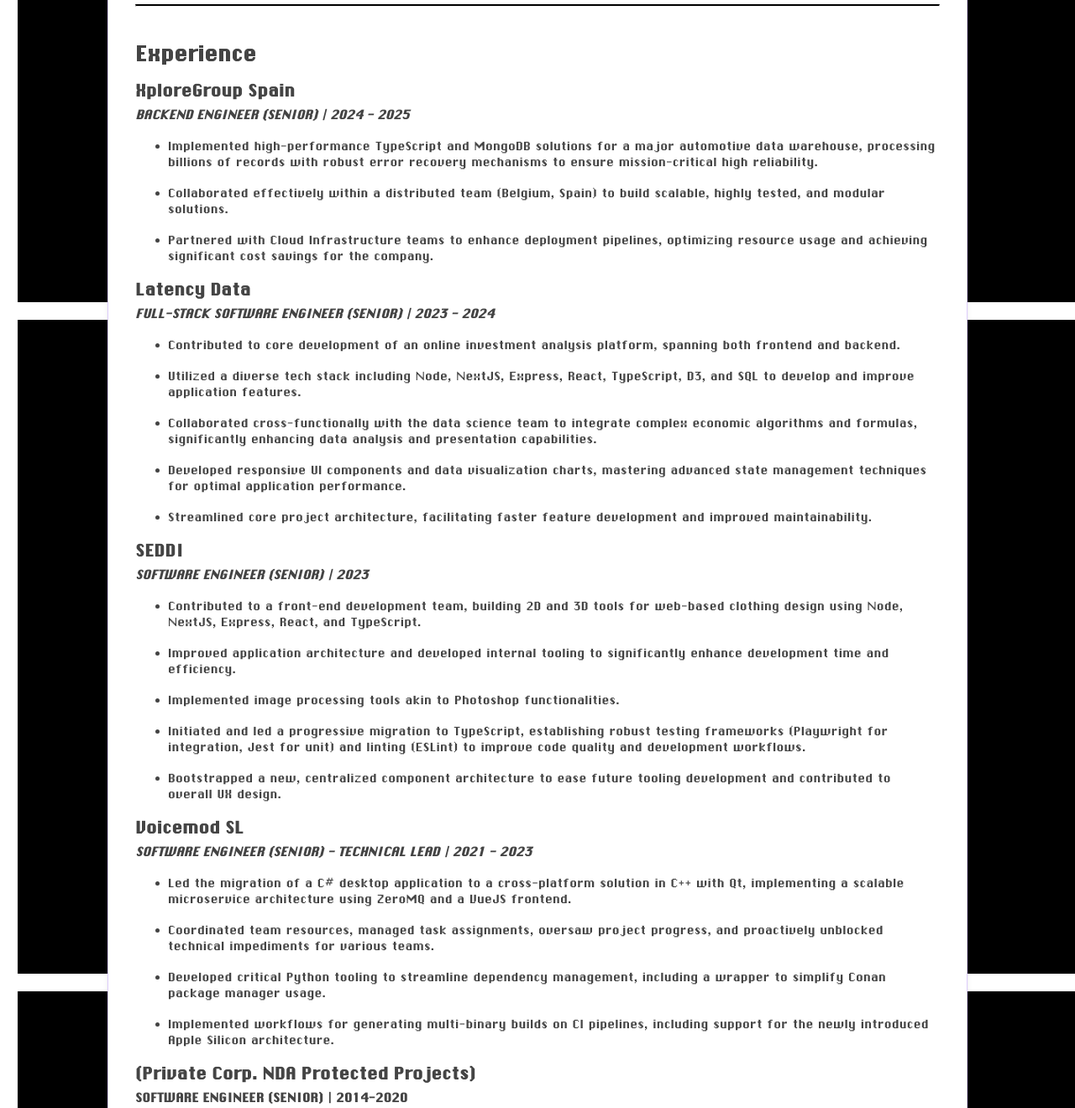
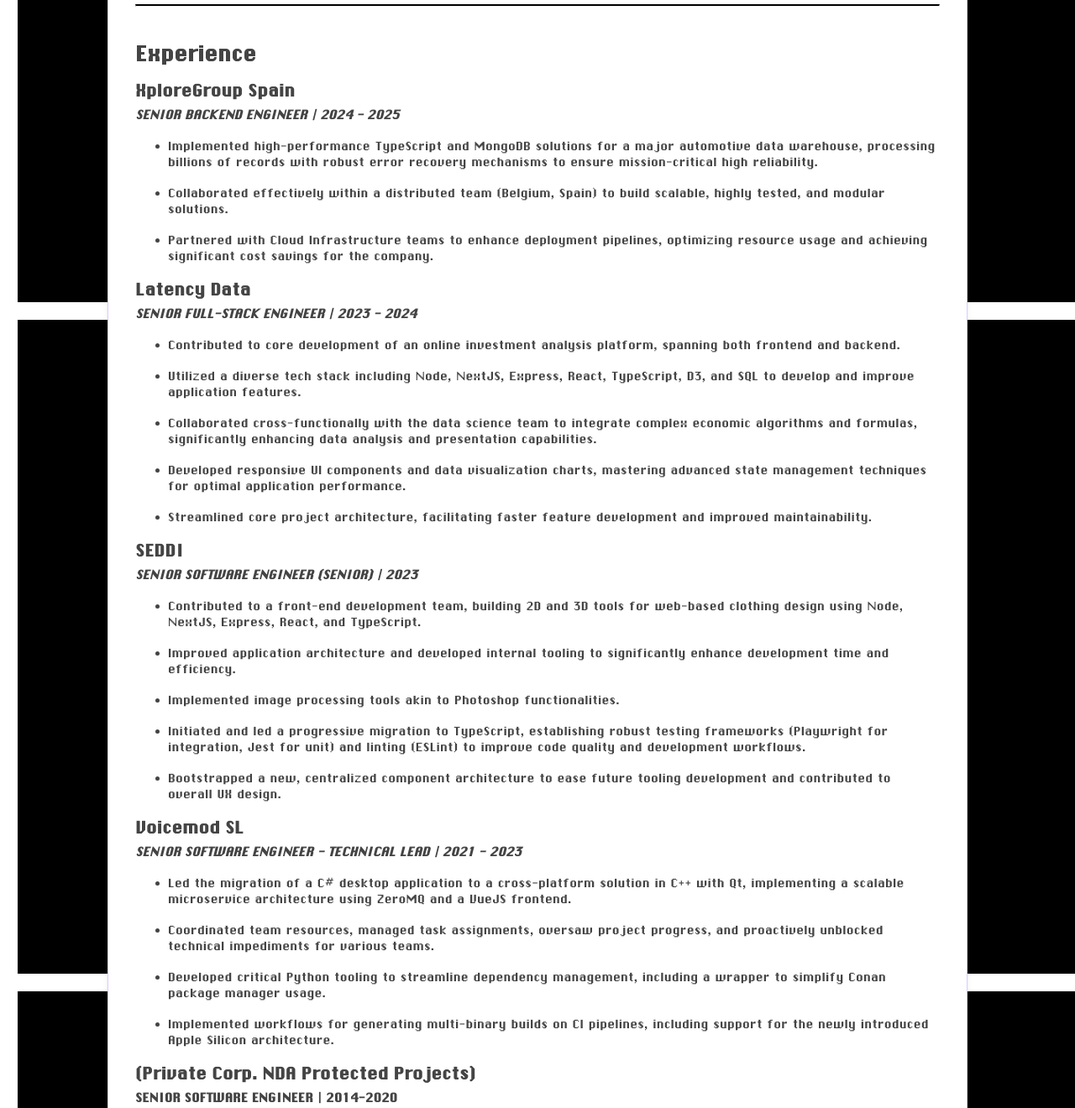
Before and after one commit to becksclair/heliasar, an Astro site: page /resume in a window 1280 px wide. Shown: the part 440-1760 px from the top of the page at 84% size. Built offline with nearby package versions, Linux system fonts and the light colour scheme; Astro itself is replaced by a stand-in of ours.

Commit message:
fix: standardize job titles in resume for consistency and clarity

```diff
--- a/src/pages/resume.md
+++ b/src/pages/resume.md
@@ -26,7 +26,7 @@
 
 ### XploreGroup Spain
 
-#### *BACKEND ENGINEER (SENIOR) | 2024 - 2025*
+#### *SENIOR BACKEND ENGINEER | 2024 - 2025*
 
 - Implemented high-performance TypeScript and MongoDB solutions for a major automotive data warehouse, processing billions of records with robust error recovery mechanisms to ensure mission-critical high reliability.
 
@@ -36,7 +36,7 @@
 
 ### Latency Data
 
-#### *FULL-STACK SOFTWARE ENGINEER (SENIOR) | 2023 - 2024*
+#### *SENIOR FULL-STACK ENGINEER | 2023 - 2024*
 
 - Contributed to core development of an online investment analysis platform, spanning both frontend and backend.
 
@@ -50,7 +50,7 @@
 
 ### SEDDI
 
-#### *SOFTWARE ENGINEER (SENIOR) | 2023*
+#### *SENIOR SOFTWARE ENGINEER (SENIOR) | 2023*
 
 - Contributed to a front-end development team, building 2D and 3D tools for web-based clothing design using Node, NextJS, Express, React, and TypeScript.
 
@@ -64,7 +64,7 @@
 
 ### Voicemod SL
 
-#### *SOFTWARE ENGINEER (SENIOR) - TECHNICAL LEAD | 2021 - 2023*
+#### *SENIOR SOFTWARE ENGINEER - TECHNICAL LEAD | 2021 - 2023*
 
 - Led the migration of a C# desktop application to a cross-platform solution in C++ with Qt, implementing a scalable microservice architecture using ZeroMQ and a VueJS frontend.
 
@@ -76,7 +76,7 @@
 
 ### (Private Corp. NDA Protected Projects)
 
-#### SOFTWARE ENGINEER (SENIOR) | 2014-2020
+#### SENIOR SOFTWARE ENGINEER | 2014-2020
 
 - Served as Technical Lead for a startup, designing, developing, and deploying mission-critical RFID inventory control software for high-stakes clients including JPL (NASA) and Boeing.
 
@@ -90,7 +90,7 @@
 
 ### HeliaSar Productions
 
-#### SOFTWARE ENGINEER (SENIOR) | 2010-PRESENT
+#### SENIOR FULL-STACK ENGINEER | 2010-PRESENT
 
 - Operated as a successful freelance software consultant, delivering full-stack solutions and automations for diverse clients across multiple industries.
 
```
